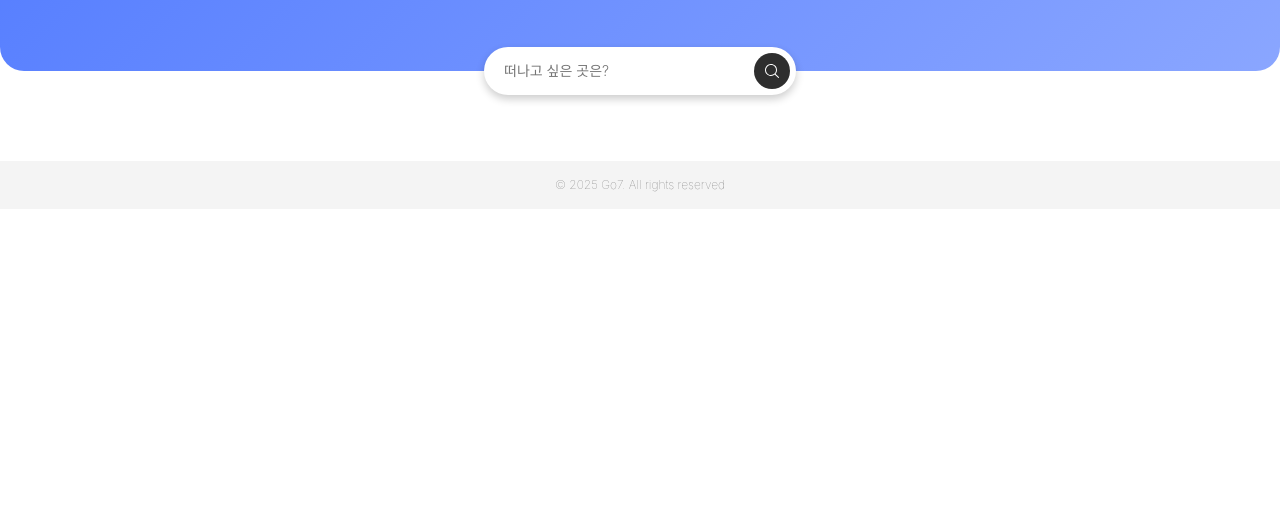
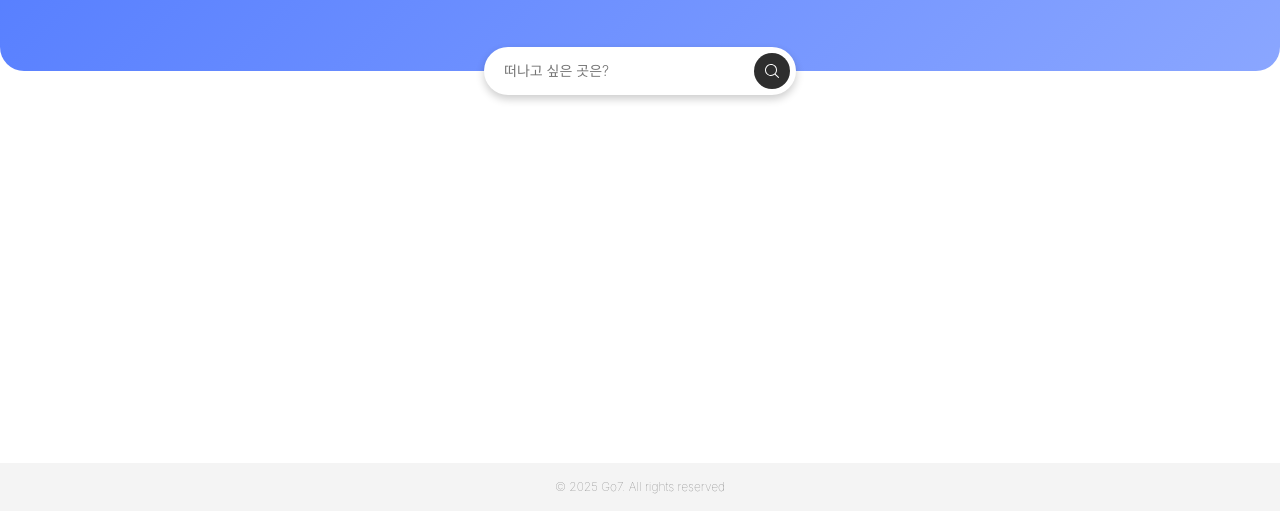
Before and after one commit to FRONTENDBOOTCAMP-14th/js-project-team-7, a website built with Vite: page src/pages/search-result/index.html in a window 1280 px wide. Shown: the part 289-800 px from the top of the page. Built offline with nearby package versions, Linux system fonts and the light colour scheme; no server answers; a web font is replaced by a local one.

Commit message:
[style]: footer 위치 수정

```diff
--- a/src/pages/search-result/index.css
+++ b/src/pages/search-result/index.css
@@ -6,6 +6,11 @@
 
 .hidden {
   display: none !important;
+}
+
+.footer {
+  position: absolute;
+  bottom: 0;
 }
 
 .search_result_container {
```
